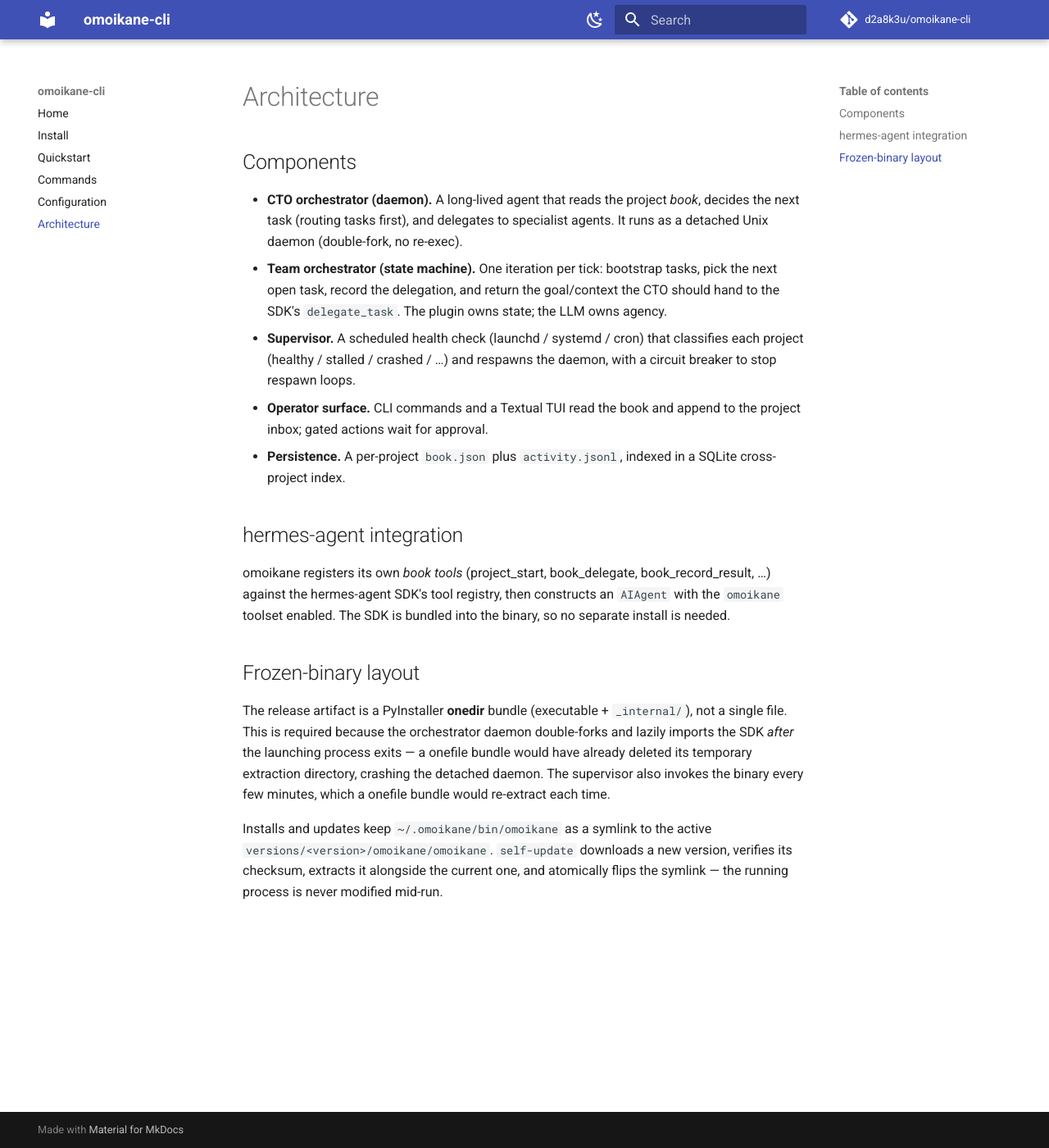
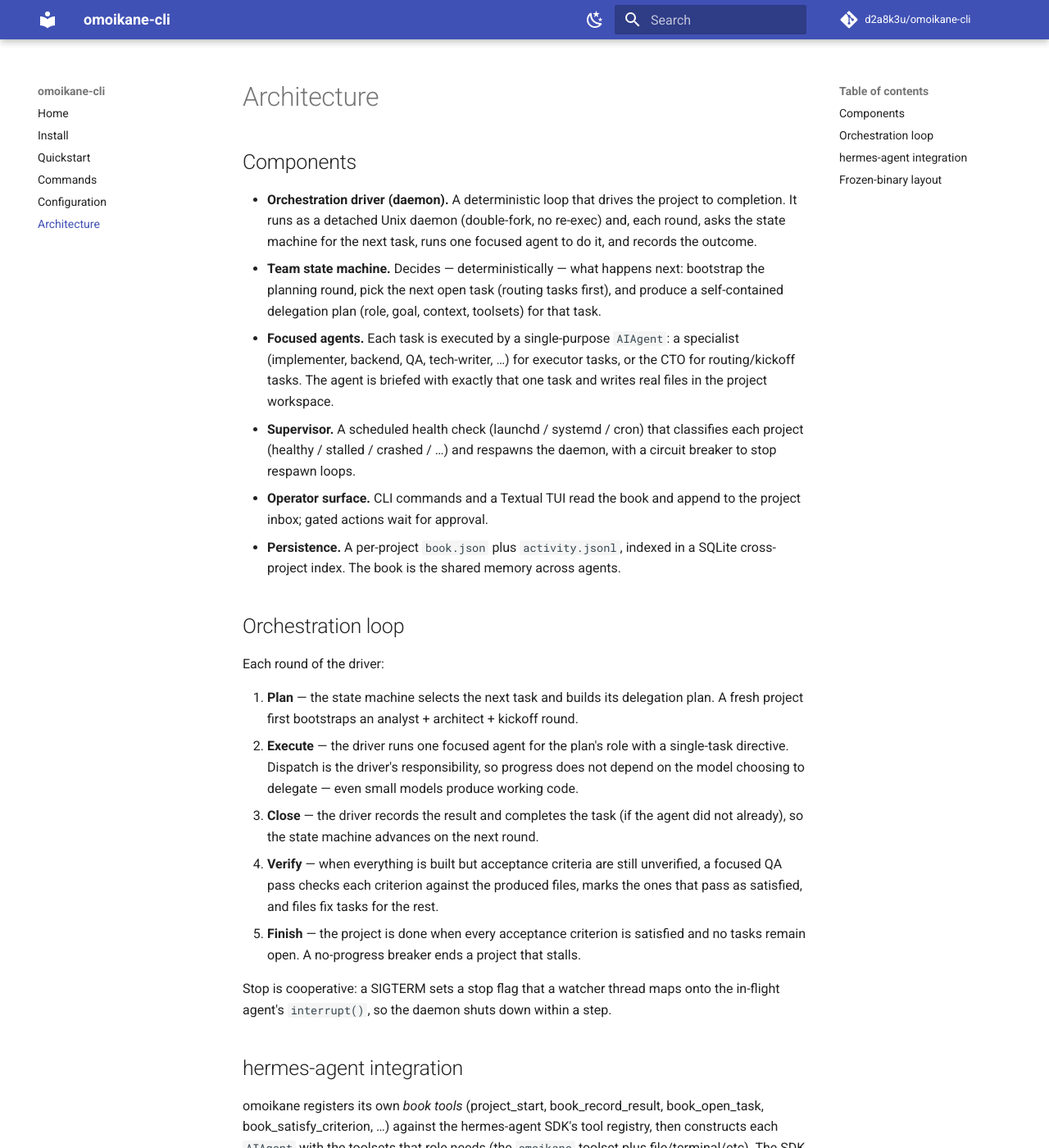
Before and after one commit to d2a8k3u/omoikane-cli, an MkDocs documentation site: the page built from docs/architecture.md, in a window 1280 px wide and 1400 px high. Shown: the whole window at 82% size. Built offline with MkDocs 1.6.1 and Material for MkDocs 9.7.7, drawn with Linux system fonts in a browser that asks for light colours; comment, search, counter and statistics services are not loaded; some of the changed text lies outside the part shown.

Commit message:
docs: describe the deterministic orchestration loop
Update the architecture and home pages to reflect how the orchestration driver plans, runs, and verifies tasks toward the acceptance criteria.

```diff
--- a/docs/architecture.md
+++ b/docs/architecture.md
@@ -2,27 +2,54 @@
 
 ## Components
 
-- **CTO orchestrator (daemon).** A long-lived agent that reads the project
-  *book*, decides the next task (routing tasks first), and delegates to specialist
-  agents. It runs as a detached Unix daemon (double-fork, no re-exec).
-- **Team orchestrator (state machine).** One iteration per tick: bootstrap tasks,
-  pick the next open task, record the delegation, and return the goal/context the
-  CTO should hand to the SDK's `delegate_task`. The plugin owns state; the LLM
-  owns agency.
+- **Orchestration driver (daemon).** A deterministic loop that drives the
+  project to completion. It runs as a detached Unix daemon (double-fork, no
+  re-exec) and, each round, asks the state machine for the next task, runs one
+  focused agent to do it, and records the outcome.
+- **Team state machine.** Decides — deterministically — what happens next:
+  bootstrap the planning round, pick the next open task (routing tasks first),
+  and produce a self-contained delegation plan (role, goal, context, toolsets)
+  for that task.
+- **Focused agents.** Each task is executed by a single-purpose `AIAgent`: a
+  specialist (implementer, backend, QA, tech-writer, …) for executor tasks, or
+  the CTO for routing/kickoff tasks. The agent is briefed with exactly that one
+  task and writes real files in the project workspace.
 - **Supervisor.** A scheduled health check (launchd / systemd / cron) that
   classifies each project (healthy / stalled / crashed / …) and respawns the
   daemon, with a circuit breaker to stop respawn loops.
 - **Operator surface.** CLI commands and a Textual TUI read the book and append to
   the project inbox; gated actions wait for approval.
 - **Persistence.** A per-project `book.json` plus `activity.jsonl`, indexed in a
-  SQLite cross-project index.
+  SQLite cross-project index. The book is the shared memory across agents.
+
+## Orchestration loop
+
+Each round of the driver:
+
+1. **Plan** — the state machine selects the next task and builds its delegation
+   plan. A fresh project first bootstraps an analyst + architect + kickoff round.
+2. **Execute** — the driver runs one focused agent for the plan's role with a
+   single-task directive. Dispatch is the driver's responsibility, so progress
+   does not depend on the model choosing to delegate — even small models produce
+   working code.
+3. **Close** — the driver records the result and completes the task (if the agent
+   did not already), so the state machine advances on the next round.
+4. **Verify** — when everything is built but acceptance criteria are still
+   unverified, a focused QA pass checks each criterion against the produced files,
+   marks the ones that pass as satisfied, and files fix tasks for the rest.
+5. **Finish** — the project is done when every acceptance criterion is satisfied
+   and no tasks remain open. A no-progress breaker ends a project that stalls.
+
+Stop is cooperative: a SIGTERM sets a stop flag that a watcher thread maps onto
+the in-flight agent's `interrupt()`, so the daemon shuts down within a step.
 
 ## hermes-agent integration
 
-omoikane registers its own *book tools* (project_start, book_delegate,
-book_record_result, …) against the hermes-agent SDK's tool registry, then
-constructs an `AIAgent` with the `omoikane` toolset enabled. The SDK is bundled
-into the binary, so no separate install is needed.
+omoikane registers its own *book tools* (project_start, book_record_result,
+book_open_task, book_satisfy_criterion, …) against the hermes-agent SDK's tool
+registry, then constructs each `AIAgent` with the toolsets that role needs (the
+`omoikane` toolset plus file/terminal/etc). The SDK is bundled into the binary,
+so no separate install is needed.
 
 ## Frozen-binary layout
 
```
Also changed, not shown: docs/index.md (+9 -8 lines).
